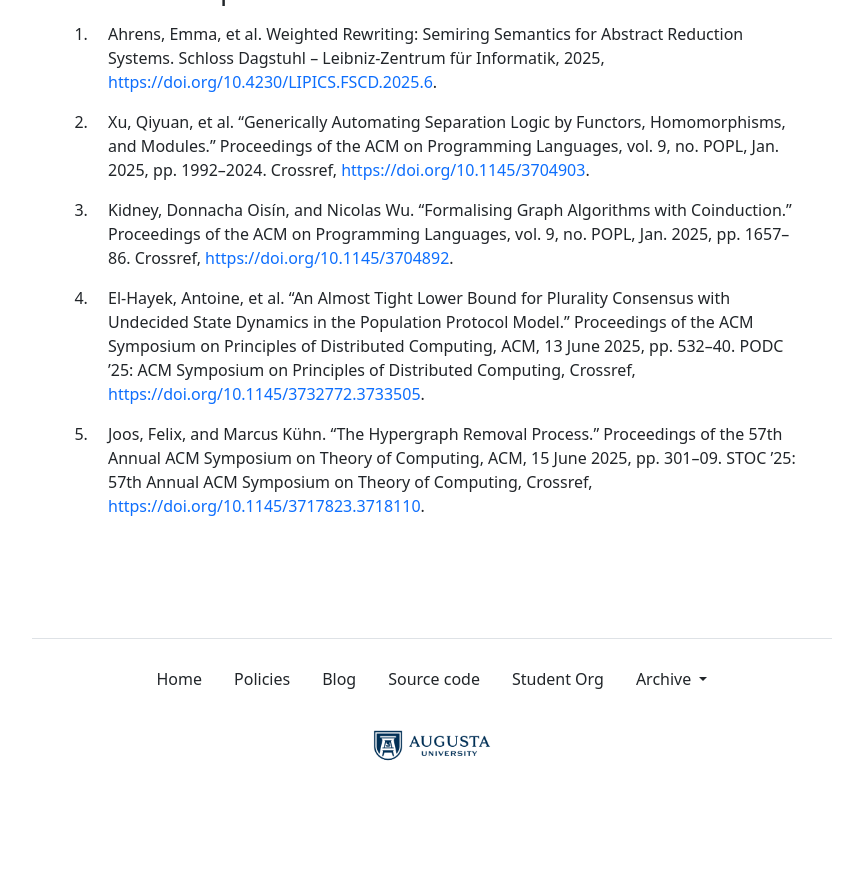
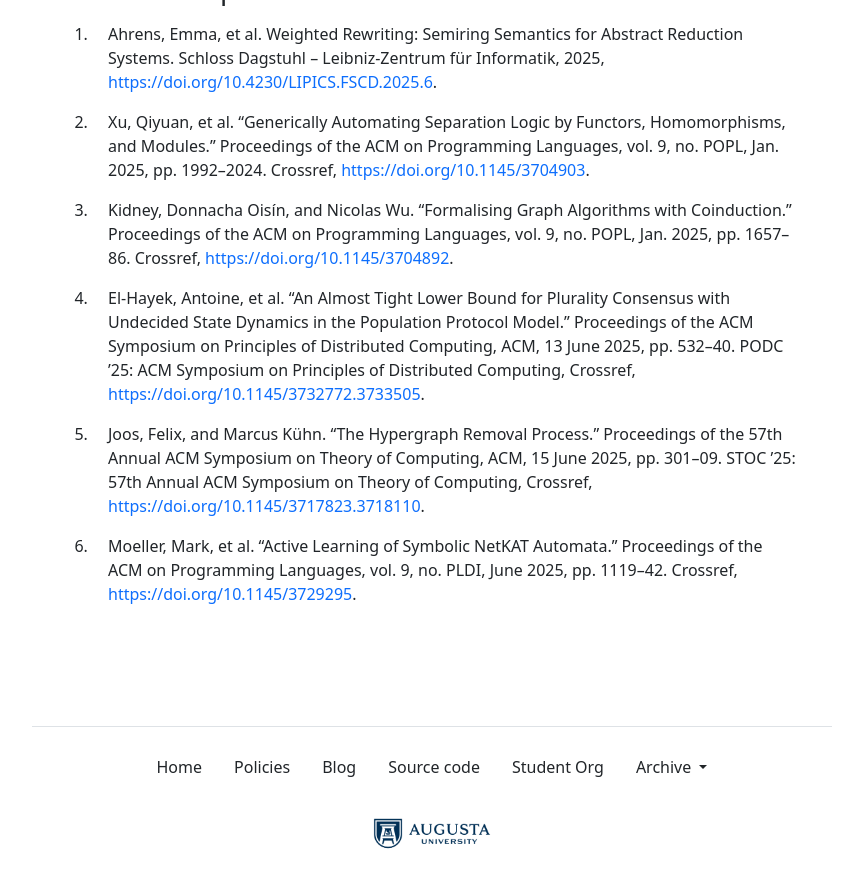
Before and after one commit to the-au-forml-lab/plgroup, a Jekyll site: the page built from docs/index.md, in a window 1280 px wide and 900 px high, scrolled down 1677 px. Shown: the top 888 px of the window, without its empty margins (208-1071 px from the left). Built offline with Jekyll 4.4.1, drawn with Linux system fonts in a browser that asks for light colours; before the commit the page ends 2489 px from its top, so only the background shows below that; some of the changed text lies outside the part shown.

Commit message:
[create-pull-request] automated change

```diff
--- a/data/history.txt
+++ b/data/history.txt
@@ -52,3 +52,4 @@
 10.1145/3704892
 10.1145/3732772.3733505
 10.1145/3717823.3718110
+10.1145/3729295
--- a/docs/index.md
+++ b/docs/index.md
@@ -36,7 +36,7 @@ organization.
 | 4.  | September 12 | Formalising Graph Algorithms with Coinduction.    | UH227 (Fishbowl) |
 | 5.  | September 19 | An Almost Tight Lower Bound for Plurality Consensus with Undecided State Dynamics in the Population Protocol Model.    | UH227 (Fishbowl) |
 | 6.  | September 26 | The Hypergraph Removal Process.    | UH227 (Fishbowl) |
-| 7.  | October 3    | Paper 06 discussion    | UH227 (Fishbowl) |
+| 7.  | October 3    | Active Learning of Symbolic NetKAT Automata.    | UH227 (Fishbowl) |
 | 8.  | October 10   | _Fall pause_           |                  |
 | 9.  | October 17   | Paper 07 discussion    | UH227 (Fishbowl) |
 | 10. | October 24   | Paper 08 discussion    | UH227 (Fishbowl) |
--- a/docs/papers.md
+++ b/docs/papers.md
@@ -3,3 +3,4 @@
 1. Kidney, Donnacha Oisín, and Nicolas Wu. “Formalising Graph Algorithms with Coinduction.” Proceedings of the ACM on Programming Languages, vol. 9, no. POPL, Jan. 2025, pp. 1657–86. Crossref, <https://doi.org/10.1145/3704892>.
 1. El-Hayek, Antoine, et al. “An Almost Tight Lower Bound for Plurality Consensus with Undecided State Dynamics in the Population Protocol Model.” Proceedings of the ACM Symposium on Principles of Distributed Computing, ACM, 13 June 2025, pp. 532–40. PODC ’25: ACM Symposium on Principles of Distributed Computing, Crossref, <https://doi.org/10.1145/3732772.3733505>.
 1. Joos, Felix, and Marcus Kühn. “The Hypergraph Removal Process.” Proceedings of the 57th Annual ACM Symposium on Theory of Computing, ACM, 15 June 2025, pp. 301–09. STOC ’25: 57th Annual ACM Symposium on Theory of Computing, Crossref, <https://doi.org/10.1145/3717823.3718110>.
+1. Moeller, Mark, et al. “Active Learning of Symbolic NetKAT Automata.” Proceedings of the ACM on Programming Languages, vol. 9, no. PLDI, June 2025, pp. 1119–42. Crossref, <https://doi.org/10.1145/3729295>.
```
